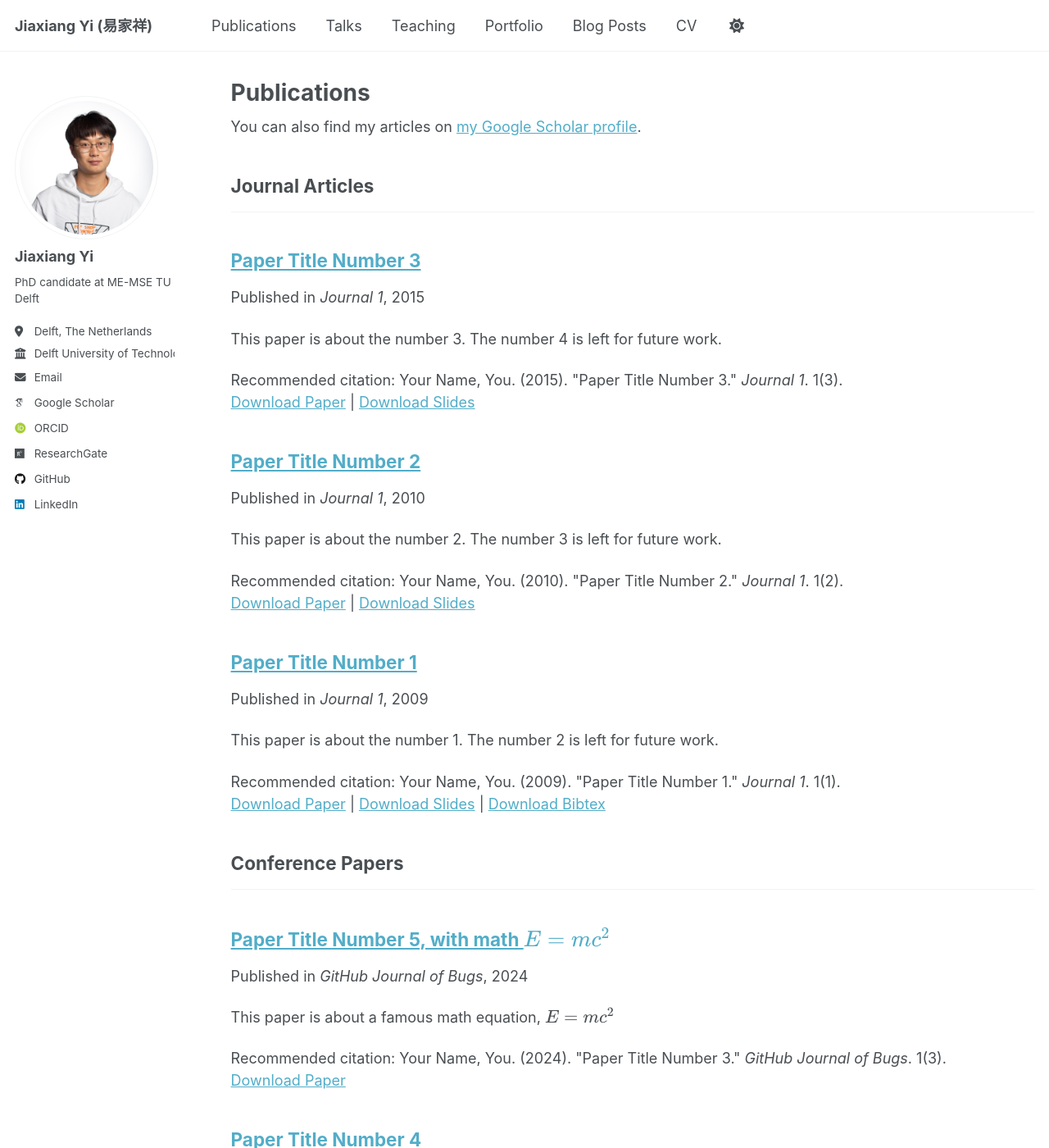
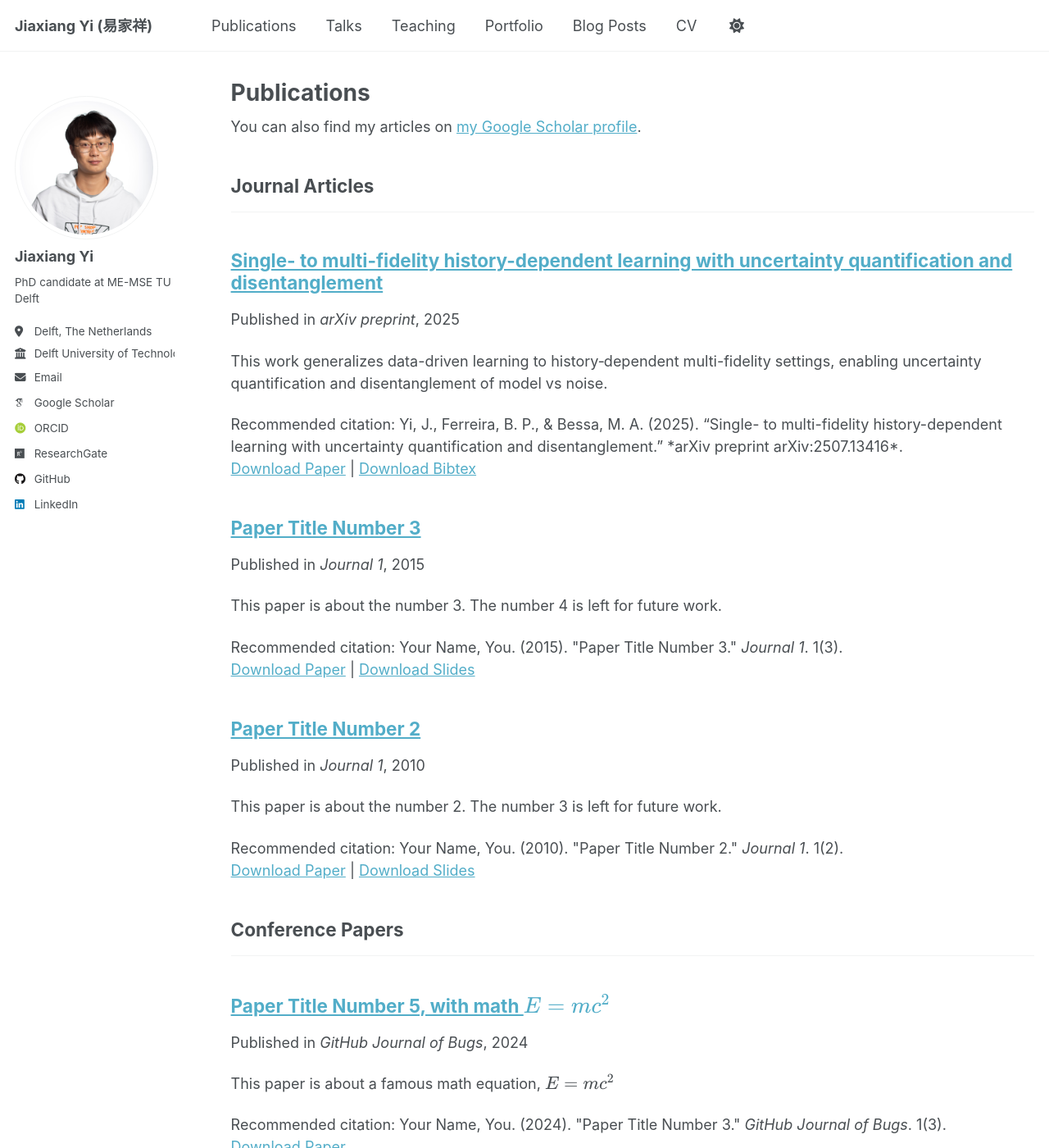
Before and after one commit to JiaxiangYi96/JiaxiangYi96.github.io, a Jekyll site: the page built from _pages/publications.html, in a window 1280 px wide and 1400 px high. Shown: the whole window at 82% size. Built offline with Jekyll 4.4.1, drawn with Linux system fonts in a browser that asks for light colours; some web fonts are replaced; a script that is not in the unit is left out.

Commit message:
test paper

```diff
--- a/_publications/2009-10-01-paper-title-number-1.md
+++ /dev/null
@@ -1,14 +0,0 @@
----
-title: "Paper Title Number 1"
-collection: publications
-category: manuscripts
-permalink: /publication/2009-10-01-paper-title-number-1
-excerpt: 'This paper is about the number 1. The number 2 is left for future work.'
-date: 2009-10-01
-venue: 'Journal 1'
-slidesurl: 'http://academicpages.github.io/files/slides1.pdf'
-paperurl: 'http://academicpages.github.io/files/paper1.pdf'
-bibtexurl: 'http://academicpages.github.io/files/bibtex1.bib'
-citation: 'Your Name, You. (2009). &quot;Paper Title Number 1.&quot; <i>Journal 1</i>. 1(1).'
----
-The contents above will be part of a list of publications, if the user clicks the link for the publication than the contents of section will be rendered as a full page, allowing you to provide more information about the paper for the reader. When publications are displayed as a single page, the contents of the above "citation" field will automatically be included below this section in a smaller font.
--- /dev/null
+++ b/_publications/2025-07-17-paper-generalized-consitutive-modeling-number-1.md
@@ -0,0 +1,14 @@
+---
+title: "Single- to multi-fidelity history-dependent learning with uncertainty quantification and disentanglement"
+collection: publications
+category: manuscripts
+permalink: /publication/2025-07-17-multi-fidelity-history-dependent-learning
+excerpt: "This work generalizes data-driven learning to history‐dependent multi-fidelity settings, enabling uncertainty quantification and disentanglement of model vs noise."
+date: 2025-07-17
+venue: "arXiv preprint"
+paperurl: "https://arxiv.org/abs/2507.13416"
+bibtexurl: "https://arxiv.org/bibtex/2507.13416"
+citation: "Yi, J., Ferreira, B. P., & Bessa, M. A. (2025). “Single- to multi-fidelity history-dependent learning with uncertainty quantification and disentanglement.” *arXiv preprint arXiv:2507.13416*."
+
+---
+Data-driven learning is generalized to consider history-dependent multi-fidelity data, while quantifying epistemic uncertainty and disentangling it from data noise (aleatoric uncertainty). This generalization is hierarchical and adapts to different learning scenarios: from training the simplest single-fidelity deterministic neural networks up to the proposed multi-fidelity variance estimation Bayesian recurrent neural networks. The proposed methodology is demonstrated by applying it to different data-driven constitutive modeling scenariosfor history-dependent plasticity of elastoplastic biphasic materials  that include multiple fidelities with and without aleatoric uncertainty (noise). The method accurately predicts the response and quantifies model error while also discovering the noise distribution (when present). The versatility and generality of the proposed method open opportunities for future real-world applications in diverse scientific and engineering domains; especially, the most challenging cases involving design and analysis under uncertainty.
```
Also changed, not shown: _pages/about.md (+3 -4 lines).
